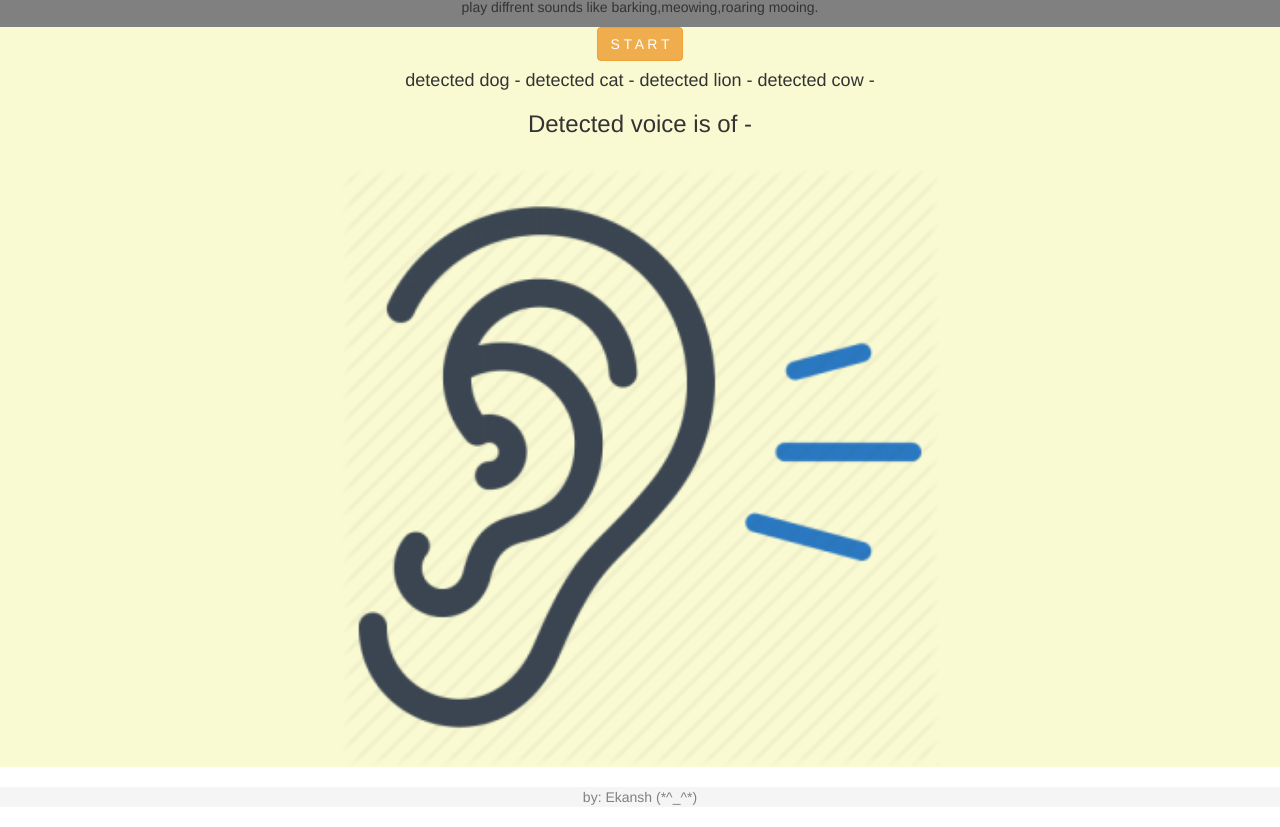
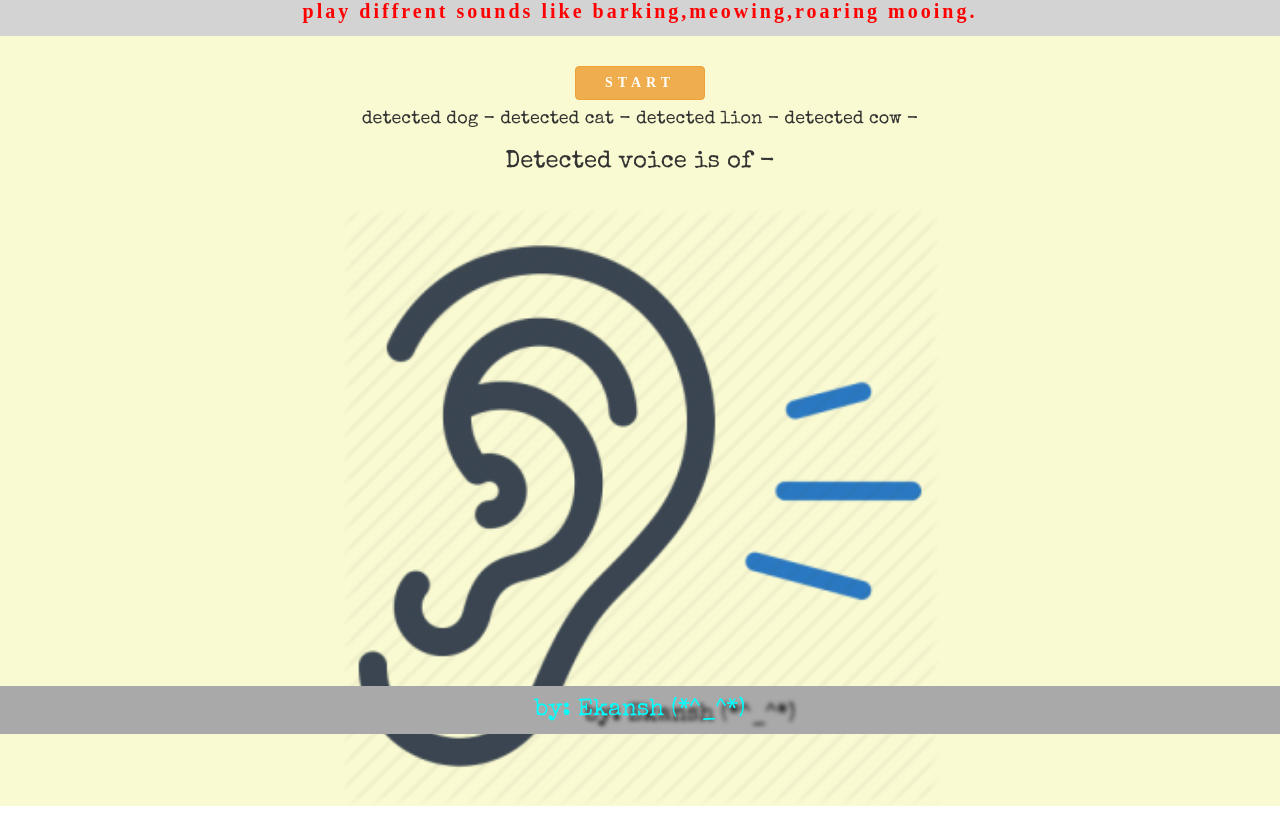
Before and after one commit to ekanshp-git/sound-controlled-animals2, a plain HTML site: page index.html in a window 1280 px wide. Shown: the part 66-893 px from the top of the page. After the commit the page ends 872 px from the top, so only its background shows below. Drawn offline with nearby package versions, Linux system fonts and the light colour scheme.

Commit message:
Add files via upload

```diff
--- a/index.html
+++ b/index.html
@@ -1,10 +1,14 @@
 <html>
 <head>
-    <script src="https://unpkg.com/ml5@latest/dist/ml5.min.js" type="text/javascript"></script>
-<meta name="viewport" content="width=device-width, initial-scale=1.0">
-<link rel="stylesheet" href="https://maxcdn.bootstrapcdn.com/bootstrap/3.4.1/css/bootstrap.min.css">
-<script src="https://ajax.googleapis.com/ajax/libs/jquery/3.5.1/jquery.min.js"></script>
-<link rel="stylesheet" type="text/css" href="style.css">
+    <meta name="viewport" content="width=device-width, initial-scale=1.0">
+    <link rel="stylesheet" href="https://maxcdn.bootstrapcdn.com/bootstrap/3.4.0/css/bootstrap.min.css">
+    <script src="https://ajax.googleapis.com/ajax/libs/jquery/3.4.1/jquery.min.js"></script>
+    <script src="https://maxcdn.bootstrapcdn.com/bootstrap/3.4.0/js/bootstrap.min.js"></script>
+    <script src="https://unpkg.com/ml5@0.4.3/dist/ml5.min.js"></script>
+    <link rel="stylesheet" type="text/css" href="style.css">
+    <link rel="preconnect" href="https://fonts.googleapis.com">
+<link rel="preconnect" href="https://fonts.gstatic.com" crossorigin>
+<link href="https://fonts.googleapis.com/css2?family=Special+Elite&display=swap" rel="stylesheet">
 </head>
 
 <body>
@@ -14,15 +18,14 @@
 </div>
 <div class="main_div" style="background-color: lightgoldenrodyellow;" >
     <center>
-        <button class="btn btn-warning" onclick="audio()">S T A R T</button>
+        <button class="btn btn-warning" onclick="audio()">START</button>
         <h4 id="number">detected dog -   detected cat -  detected lion -   detected cow - </h4>
         <h3 id="name">Detected voice is of - </h3>
         <br>
         <img src="ear.png" width="600" height="600">
     </center>
 </div>
-<br>
-<div class="copy_right_footer" style="text-align: center;  background-color:whitesmoke; color: gray; " >by: Ekansh (*^_^*) </div>
-<br>
+<div class="copy_right_footer"  >by: Ekansh (*^_^*)
+</div>
 </body>
 </html>
--- a/style.css
+++ b/style.css
@@ -1,3 +1,40 @@
 #header_div {
-    background-color: gray;
+    background-color: lightgray;
+color:red;
 }
+
+body {
+
+        font-family: "Special Elite", system-ui;
+        font-weight: 400;
+        font-style: normal;
+
+
+}
+
+#header_div p{
+font-family: 'Roboto, sans serif';
+font-weight: bold;
+letter-spacing: 3px;
+font-size: 20px;
+}
+
+.main_div button{
+font-family:  'Roboto, sans serif';
+margin-top: 30px;
+width: 130px;
+font-weight: bolder;
+letter-spacing: 5px;
+}
+
+.copy_right_footer {
+    text-align: center;
+      background-color:darkgrey;
+      color: aqua;
+      text-shadow:50px 5px 4px black;
+      font-size: x-large;
+      width: 100%;
+      line-height: 2;
+      position: fixed;
+      bottom: 0;
+}
```
Also changed, not shown: cat.png (added), cow.jpg (added), dog.webp (added), lion.jpg (added), main.js (added).
